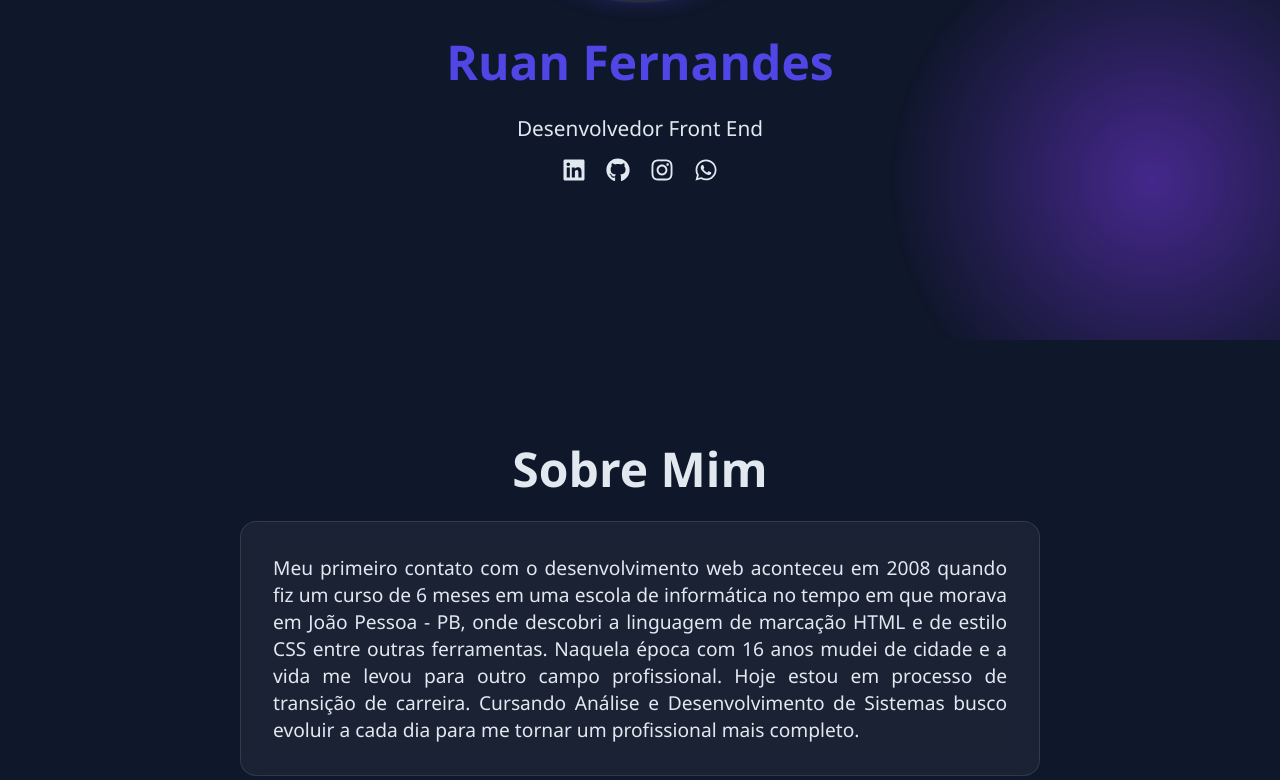
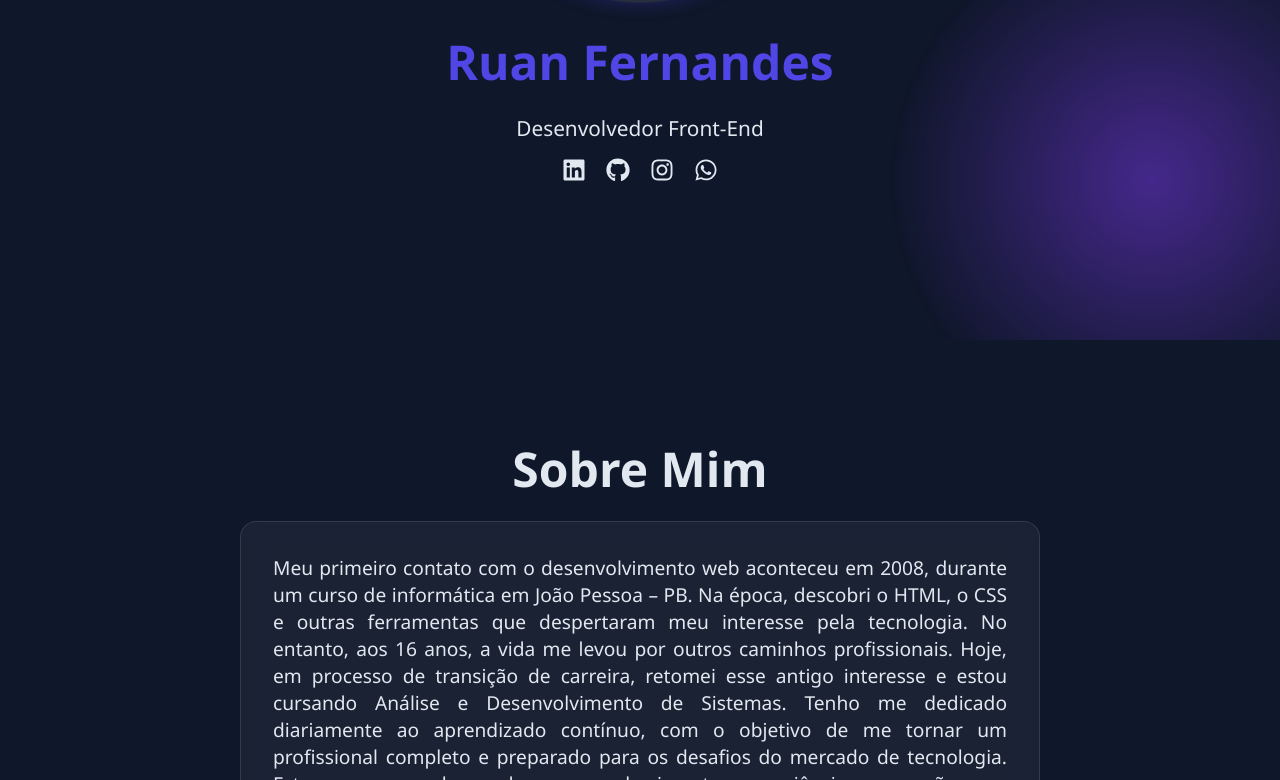
Before and after one commit to ruanfernandes2592/basic-portfolio, a React (Vite) app: page / in a window 1280 px wide. Shown: the part 460-1240 px from the top of the page. Built offline with nearby package versions, Linux system fonts and the light colour scheme.

Commit message:
Reformulando textos

```diff
--- a/src/App.tsx
+++ b/src/App.tsx
@@ -79,7 +79,7 @@ function App() {
           alt="Foto de Ruan Fernandes"
         />
         <h1>Ruan Fernandes</h1>
-        <p className="cabecalho-sub-titulo">Desenvolvedor Front End</p>
+        <p className="cabecalho-sub-titulo">Desenvolvedor Front-End</p>
         <ul className="redes">
           <li>
             <a
@@ -114,14 +114,17 @@ function App() {
         <h2 className="sobre-titulo">Sobre Mim</h2>
         <div className="sobre-caixa">
           <p className="sobre-paragrafo">
-            Meu primeiro contato com o desenvolvimento web aconteceu em 2008
-            quando fiz um curso de 6 meses em uma escola de informática no tempo
-            em que morava em João Pessoa - PB, onde descobri a linguagem de
-            marcação HTML e de estilo CSS entre outras ferramentas. Naquela
-            época com 16 anos mudei de cidade e a vida me levou para outro campo
-            profissional. Hoje estou em processo de transição de carreira.
-            Cursando Análise e Desenvolvimento de Sistemas busco evoluir a cada
-            dia para me tornar um profissional mais completo.
+            Meu primeiro contato com o desenvolvimento web aconteceu em 2008,
+            durante um curso de informática em João Pessoa – PB. Na época,
+            descobri o HTML, o CSS e outras ferramentas que despertaram meu
+            interesse pela tecnologia. No entanto, aos 16 anos, a vida me levou
+            por outros caminhos profissionais. Hoje, em processo de transição de
+            carreira, retomei esse antigo interesse e estou cursando Análise e
+            Desenvolvimento de Sistemas. Tenho me dedicado diariamente ao
+            aprendizado contínuo, com o objetivo de me tornar um profissional
+            completo e preparado para os desafios do mercado de tecnologia.
+            Estou sempre em busca de novos conhecimentos, experiências e
+            conexões que me ajudem a crescer pessoal e profissionalmente.
           </p>
         </div>
       </section>
```
